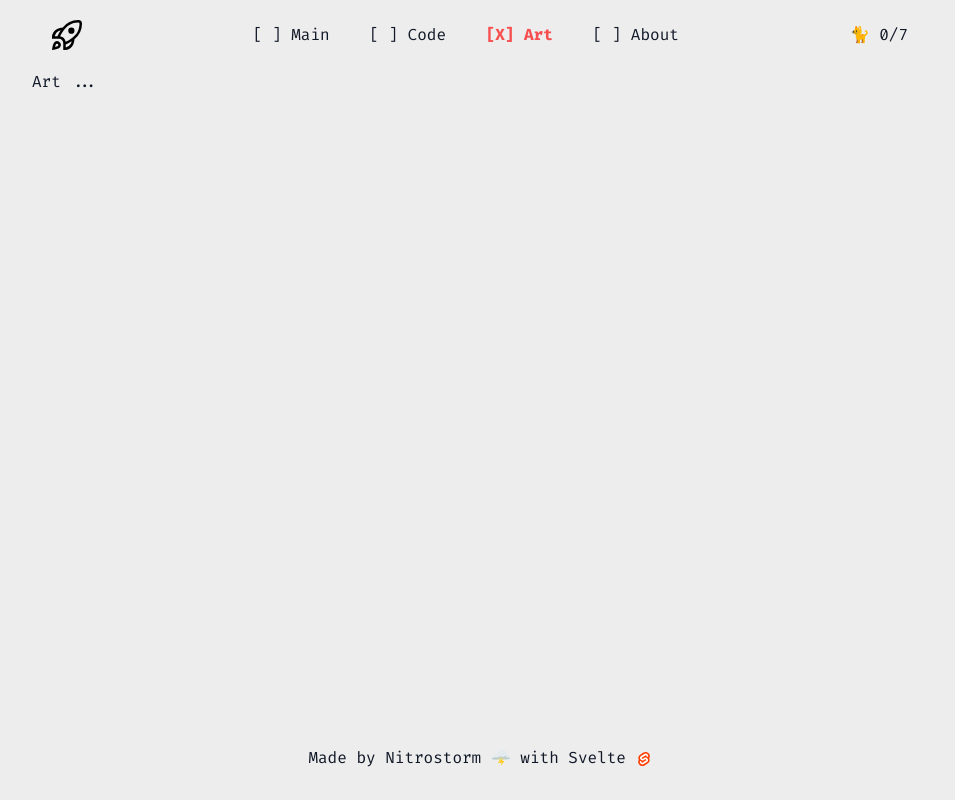
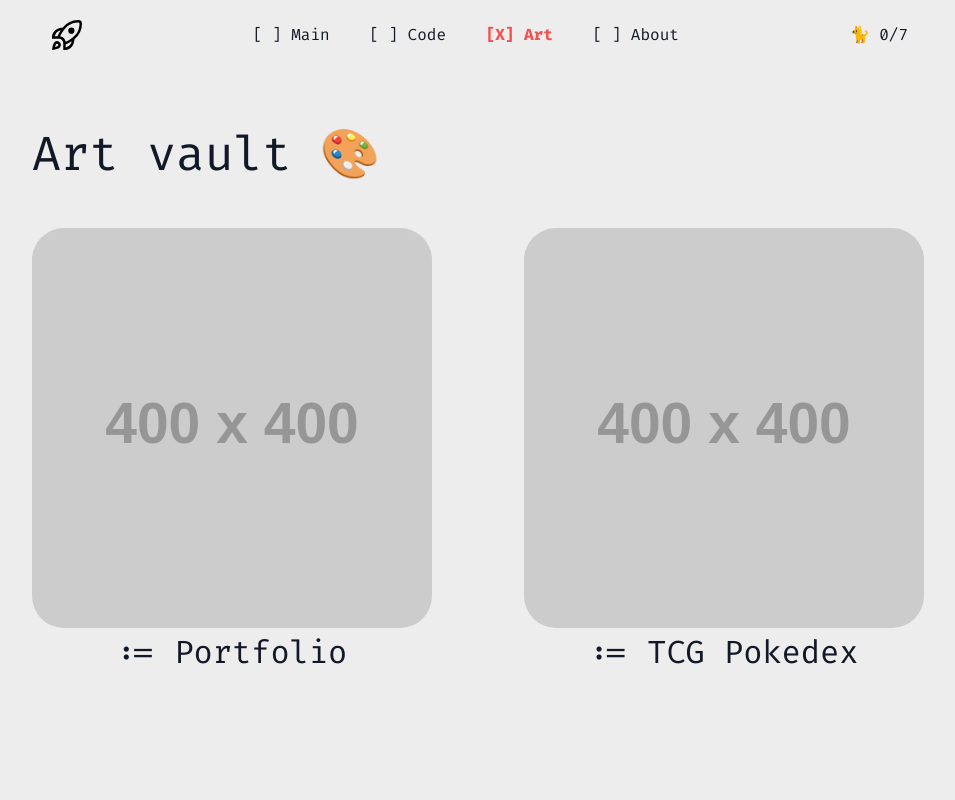
Before and after one commit to nitrostormbcn/portfolio-svelte, a SvelteKit app: page /art in a window 1280 px wide. Shown: the top 800 px of the page, without its empty margins (160-1115 px from the left). Built offline with nearby package versions, Linux system fonts and the light colour scheme.

Commit message:
Add art page

```diff
--- /dev/null
+++ b/src/lib/components/Project/ArtCard.svelte
@@ -0,0 +1,28 @@
+<script lang="ts">
+	interface Props {
+		project: PauArt;
+	}
+	let { project }: Props = $props();
+</script>
+
+<article>
+	<img
+		class="aspect-square rounded-4xl"
+		src="https://placehold.co/400x400"
+		alt="Project thumbnail"
+	/>
+	<h2 class="align-middle text-center">:= {project.title}</h2>
+</article>
+
+<style>
+	h2 {
+		font-size: 2em;
+		margin-top: 0px;
+		margin-bottom: 0px;
+	}
+	article {
+		padding: 30px 0px;
+		margin-top: -4px;
+		margin-left: -4px;
+	}
+</style>
--- a/src/routes/art/+page.svelte
+++ b/src/routes/art/+page.svelte
@@ -1 +1,30 @@
-<h1>Art ...</h1>
+<script lang="ts">
+	import ArtCard from '$lib/components/Project/ArtCard.svelte';
+
+	let projects: PauArt[] = [
+		{ title: 'Portfolio', thumbnail: 'Svelte' },
+		{ title: 'TCG Pokedex', thumbnail: 'Android' },
+		{ title: 'Article 3', thumbnail: 'Other' },
+		{ title: 'Article 3', thumbnail: 'Other' },
+		{ title: 'Article 3', thumbnail: 'Other' },
+		{ title: 'Article 3', thumbnail: 'Other' },
+		{ title: 'Article 3', thumbnail: 'Other' },
+		{ title: 'Article 3', thumbnail: 'Other' }
+	];
+</script>
+
+<div class="content mx-0 my-auto w-4xl">
+	<h1 class="justi mt-15 mb-5 text-5xl">Art vault 🎨</h1>
+	<div class="projects flex flex-wrap justify-between gap-20">
+		{#each projects as project}
+			<ArtCard {project}></ArtCard>
+		{/each}
+	</div>
+</div>
+
+<style>
+	.projects {
+		padding: 4px;
+		overflow-y: auto;
+	}
+</style>
```
Also changed, not shown: src/routes/ambient.d.ts (+8 -3 lines).
